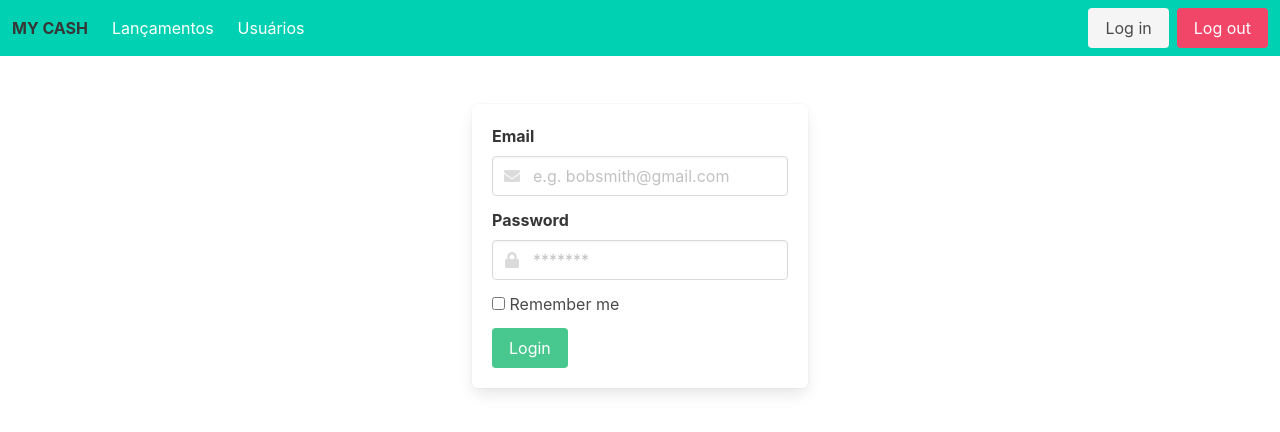
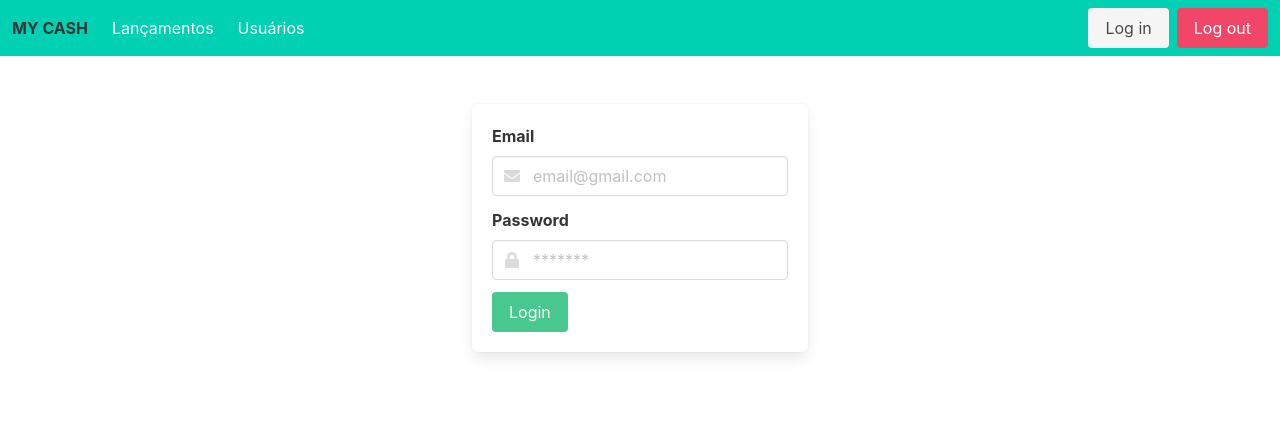
Before and after one commit to bernardodaniel/mycash-web, a Vue app: page /login in a window 1280 px wide. Shown: the top 432 px of the page. Built offline with nearby package versions, Linux system fonts and the light colour scheme.

Commit message:
Aula 03 - Login com Axios

```diff
--- a/src/main.js
+++ b/src/main.js
@@ -3,6 +3,7 @@ import App from './App.vue'
 import store from './store'
 import router from './router'
 import moment from 'moment'
+import axios from 'axios'
 
 const app = createApp(App)
 
@@ -21,4 +22,8 @@ app.config.globalProperties.$filters = {
     }
   }
 
+app.config.globalProperties.$http = axios.create({
+    baseURL: 'http://localhost:9090/mycash'
+})
+
 app.use(router).use(store).mount('#app')
--- a/src/views/login/Login.vue
+++ b/src/views/login/Login.vue
@@ -3,11 +3,11 @@
     <div class="container">
       <div class="columns is-centered">
         <div class="column is-5-tablet is-4-desktop is-4-widescreen ">
-          <form action="" class="box">
+          <form @submit="onSubmit" class="box">
             <div class="field">
               <label for="" class="label">Email</label>
               <div class="control has-icons-left">
-                <input type="email" placeholder="e.g. bobsmith@gmail.com" class="input" required>
+                <input type="email" v-model="email" placeholder="email@gmail.com" class="input" required>
                 <span class="icon is-small is-left">
                   <i class="fa fa-envelope"></i>
                 </span>
@@ -16,22 +16,17 @@
             <div class="field">
               <label for="" class="label">Password</label>
               <div class="control has-icons-left">
-                <input type="password" placeholder="*******" class="input" required>
+                <input type="password" v-model="senha" placeholder="*******" class="input" required>
                 <span class="icon is-small is-left">
                   <i class="fa fa-lock"></i>
                 </span>
               </div>
             </div>
             <div class="field">
-              <label for="" class="checkbox">
-                <input type="checkbox">
-               Remember me
-              </label>
-            </div>
-            <div class="field">
-              <button class="button is-success">
-                Login
-              </button>
+              <input type="submit" class="button is-success" value="Login"/>
+              <span v-show="loginError" class="has-text-danger">
+                Usuário e/ou senha inválidos
+              </span>
             </div>
           </form>
         </div>
@@ -43,6 +38,55 @@
 <script>
 export default {
 
+  data() {
+    return {
+      email: '',
+      senha: '',
+      loginError: false
+    }
+  },
+  methods: {
+    async onSubmit(e) {
+      e.preventDefault();
+
+      const bodyData = new FormData();
+      bodyData.append('grant_type', 'password')
+      bodyData.append('username', this.email)
+      bodyData.append('password', this.senha)
+
+      try {
+        const res = await this.$http.post('/oauth/token', bodyData, {
+          auth: {
+            username: 'mycash-web',
+            password: 'SENHAFORTE'
+          }
+        })
+
+        console.log(res);
+        console.log(res.data.access_token);
+        console.log(JSON.parse(atob(res.data.access_token.split('.')[1])));
+
+
+
+        if (res.status === 200) {
+          this.$router.push('/')
+
+          this.$http.defaults.headers.common['Authorization'] = `${res.data.token_type} ${res.data.access_token}`
+          localStorage.setItem('mycash_token', JSON.stringify(res.data.access_token))
+        }
+
+      } catch(err) {
+        console.log(err);
+
+        this.loginError = true
+        delete this.$http.defaults.headers.common['Authorization']
+        localStorage.removeItem('mycash_token')
+      }
+
+
+    }
+  }
+
 }
 </script>
 
```
